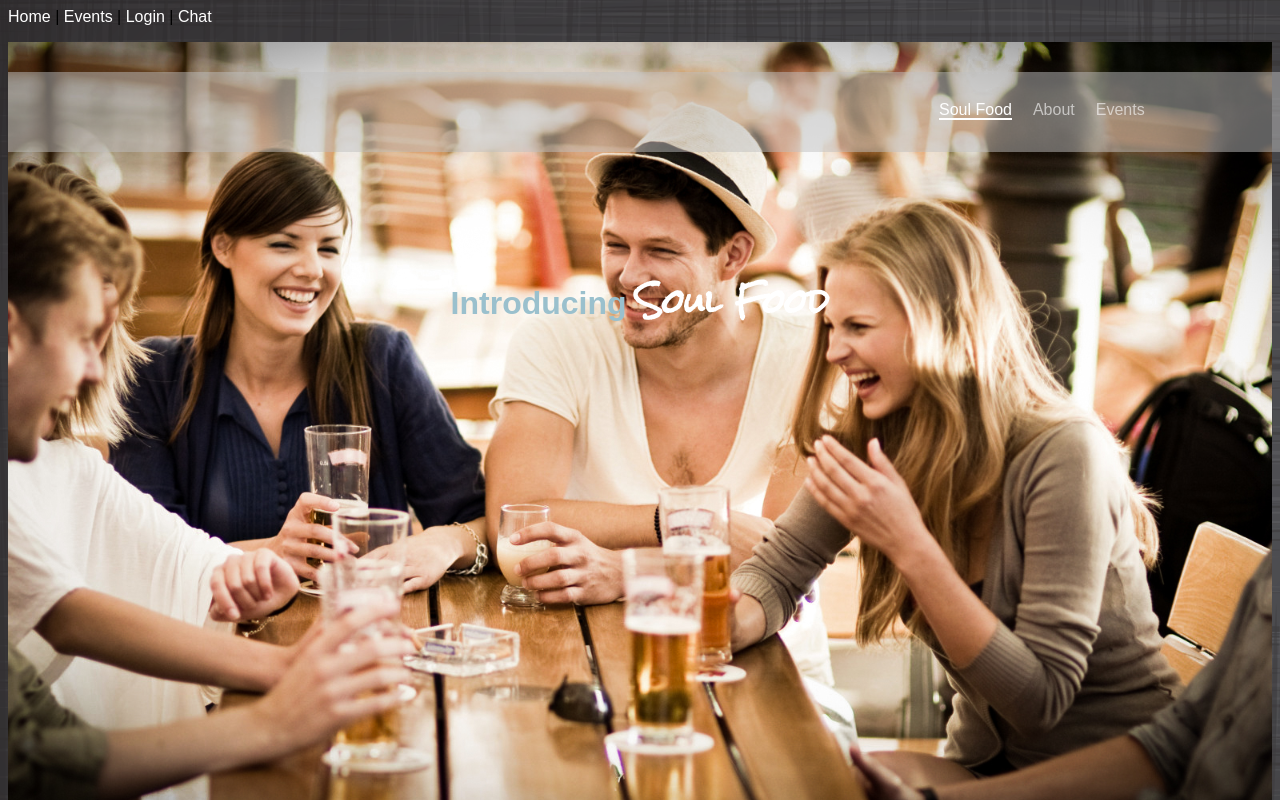
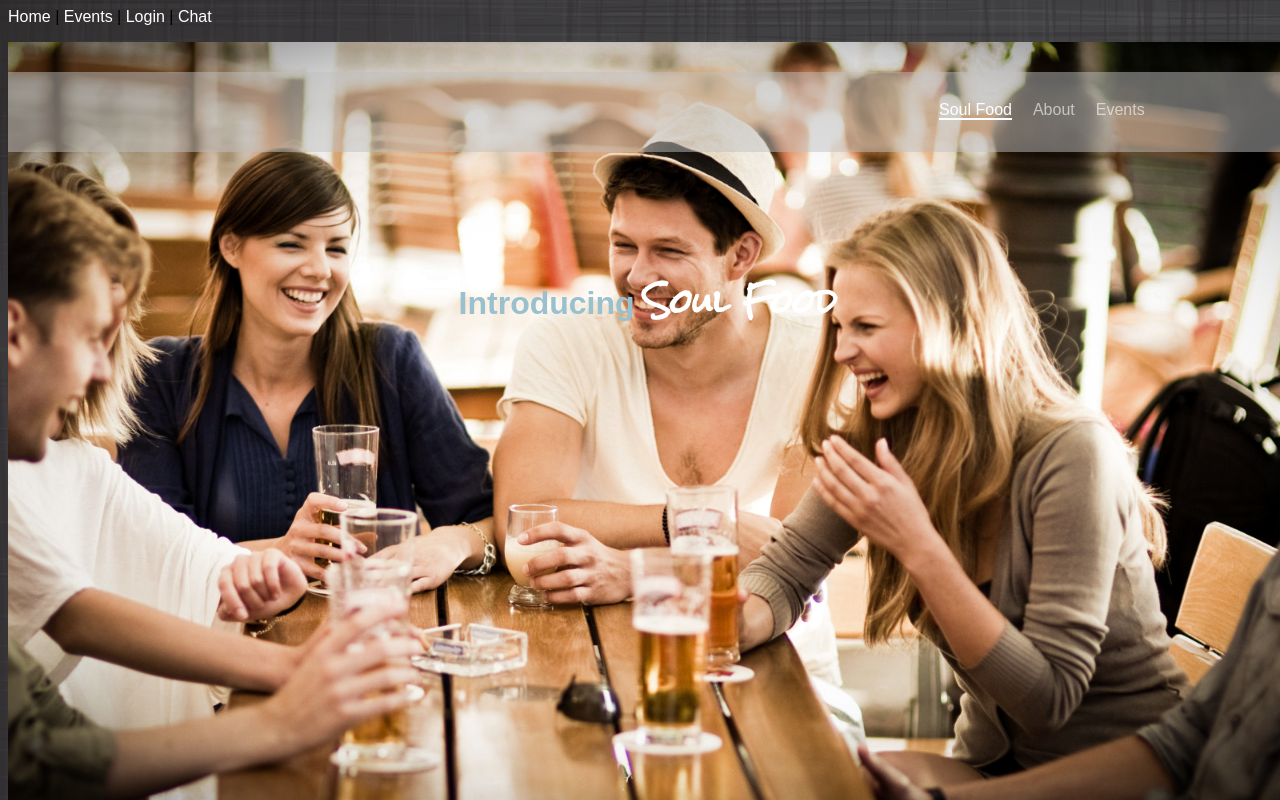
Before and after one commit to micahchiang/soul_food, a website: page client/index.html in a window 1280 px wide. Shown: the top 800 px of the page. Drawn offline with nearby package versions, Linux system fonts and the light colour scheme; some packages are replaced by stand-ins of ours.

Commit message:
updated css on login.html

```diff
--- a/client/css/index.css
+++ b/client/css/index.css
@@ -5,5 +5,6 @@ a {
 body{
 	/*background-color: #9AC0CD;*/
 	font-family: arial;
-	background: url('/images/main_texture.png');
+	background: url('/images/main_texture.png') no-repeat fixed;
+	width: 100%;
 }
--- a/client/css/login.css
+++ b/client/css/login.css
@@ -1,11 +1,16 @@
 #wrapper{
-	background: url('/images/soul_foodbg.jpg') no-repeat fixed;
 	width: 100%;
-	height: 100%;
+	background: url('/images/soul_foodbg.jpg') 50% 0 no-repeat fixed;
+	height: 400px;
+	margin: 0;
+	padding: 200px 0 260px 0;
 	background-size: cover;
+	position: relative;
 }
 
 h1{
+	/*border: 1px solid black;*/
+	width: 50%;
 	left: 40%;
 	position: relative;
 	color: white;
@@ -21,7 +26,6 @@ h1{
 	margin-top: 15px;
 	margin-bottom: 15px;
 	background: rgba(154, 192, 205, .8);
-	background-size: contain;
 }
 
 label{
@@ -51,7 +55,7 @@ p{
 }
 
 .oauth{
-	/*border: 1px solid silver;*/
+	border: 1px solid silver;
 	padding: 10px;
 	border-radius: 5px;
 	text-align: center;
```
